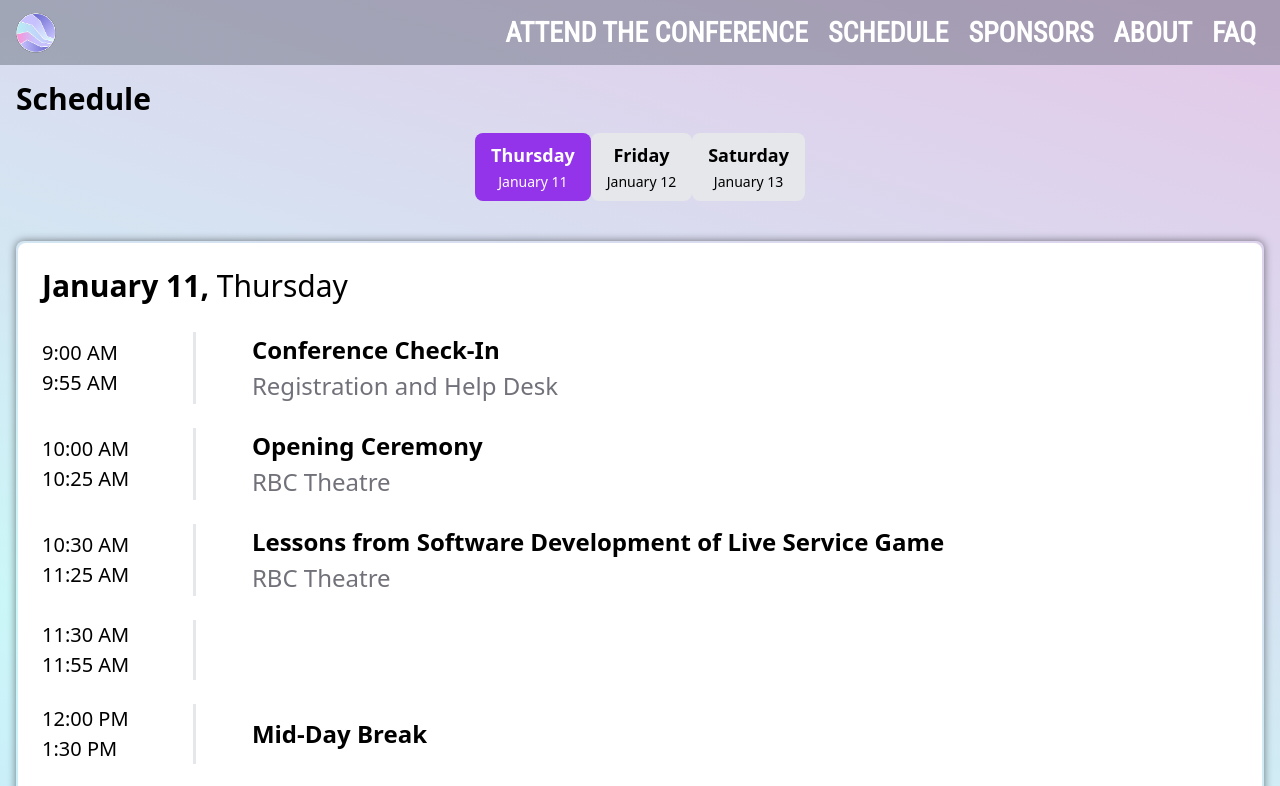
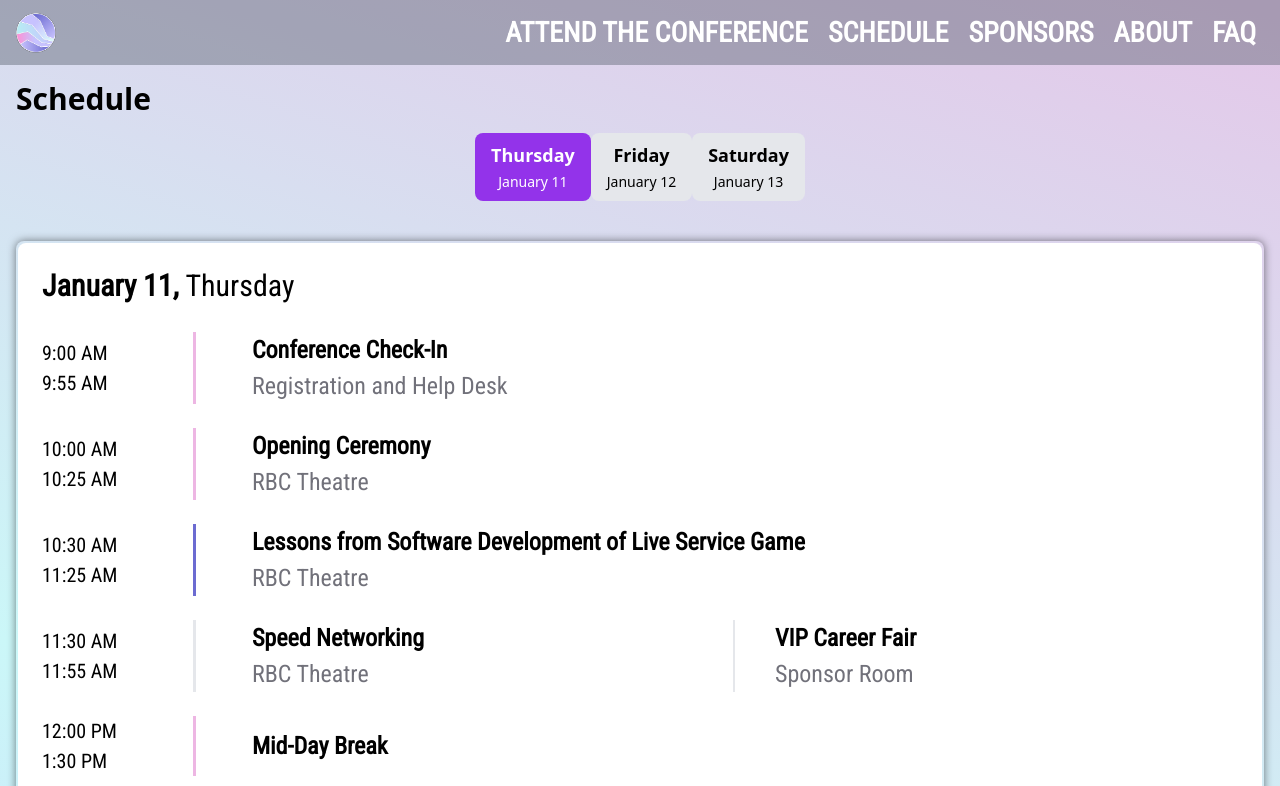
Before and after one commit to cusec/2025, a Next.js app: page /schedule in a window 1280 px wide. Shown: the top 786 px of the page. Built offline with nearby package versions, Linux system fonts and the light colour scheme.

Commit message:
feat: enhance dayschedule component with dynamic border colors based on event categories

```diff
--- a/components/Schedule/DaySchedule.tsx
+++ b/components/Schedule/DaySchedule.tsx
@@ -6,27 +6,77 @@ interface DayScheduleProps {
   scheduleData: any[];
 }
 
+const DaySchedule = ({ dayIndex, scheduleData }: DayScheduleProps) => {
+  const day = scheduleData[dayIndex];
 
-const DaySchedule = ({ dayIndex }: DayScheduleProps) => {
-  const day = scheduleData[dayIndex];
-  const colors = [
-    'border-royalPurple',
-    'border-roseQuartz',
-    'border-goldenApricot',
-  ];
+  const renderTimeColumn = (item: any, index: any) => {
+    let borderColorClass;
 
-  const renderTimeColumn = (item: any) => (
-    <div className="flex flex-col justify-center pr-4 border-r-2 md:border-r-[3px] xs:text-[20px]">
+    switch (item.category) {
+      case '1':
+        borderColorClass = 'border-[#EDB6E3]';
+        break;
+      case '2':
+        borderColorClass = 'border-[#6C6BD1]';
+        break;
+      case '3':
+        borderColorClass = 'border-[rgba(200, 195, 255, 0.975)]';
+        break;
+      default:
+        borderColorClass = 'border-[#CBF7F8]';
+    }
+
+    return (
+        <div
+          className={`flex flex-col justify-center pr-4 border-r-2 ${borderColorClass} md:border-r-[3px] xs:text-[20px] RobotoText`}
+        >
           <span>{item.start_time}</span>
           <span>{item.end_time}</span>
         </div>
       );
+  };
 
-  const renderEventInfo = (item: any, index: number) => (
+  const renderEventInfo = (item: any, index: any) => {
+    let borderColorClass;
+
+    switch (item.category) {
+      case '1':
+        borderColorClass = 'border-[#EDB6E3]';
+        break;
+      case '2':
+        borderColorClass = 'border-[#6C6BD1]';
+        break;
+      case '3':
+        borderColorClass = 'border-[rgba(200, 195, 255, 0.975)]';
+        break;
+      default:
+        borderColorClass = 'border-[#CBF7F8]';
+    }
+
+    if (item.items) {
+      return (
+        <div className="grid grid-cols-2 gap-4">
+          {item.items.map((subItem: { title: string | number | bigint | boolean | React.ReactElement<any, string | React.JSXElementConstructor<any>> | Iterable<React.ReactNode> | React.ReactPortal | Promise<React.AwaitedReactNode> | null | undefined; location: string | number | bigint | boolean | React.ReactElement<any, string | React.JSXElementConstructor<any>> | Iterable<React.ReactNode> | React.ReactPortal | Promise<React.AwaitedReactNode> | null | undefined; }, subIndex: React.Key | null | undefined) => (
             <div
-      className={`flex flex-col md:pl-10 justify-center break-words sm272:break-normal ${colors[
-        index % colors.length
-      ]}`}
+              key={subIndex}
+              className={`flex flex-col md:pl-10 justify-center break-words sm272:break-normal ${borderColorClass} RobotoText ${
+                subIndex === 0 ? '' : `border-l-2 ${borderColorClass.replace('border-', 'md:border-')}`
+              }`}
+            >
+              <h3 className="font-semibold text-[14px] xs:text-[16px] sm:text-[24px]">
+                {subItem.title}
+              </h3>
+              <p className="text-zinc-500 text-[14px] xs:text-[16px] sm:text-[24px]">
+                {subItem.location}
+              </p>
+            </div>
+          ))}
+        </div>
+      );
+    } else {
+      return (
+        <div
+          className={`flex flex-col md:pl-10 justify-center break-words sm272:break-normal ${borderColorClass} RobotoText`}
         >
           <h3 className="font-semibold text-[14px] xs:text-[16px] sm:text-[24px]">
             {item.title}
@@ -36,17 +86,19 @@ const DaySchedule = ({ dayIndex }: DayScheduleProps) => {
           </p>
         </div>
       );
+    }
+  };
 
   return (
     <div className="my-10 rounded-lg bg-gradient-to-r from-royalPurple via-roseQuartz to-goldenApricot p-[2px] shadow-[0_0px_8px_rgba(0,0,0,0.5)]">
       <div className="bg-white rounded-lg py-5 px-6">
-        <h2 className="text-[16px] md:text-[30px]">
+        <h2 className="text-[48px] md:text-[30px] RobotoText">
           <span className="font-semibold">{day.Date}, </span>
           <span>{day.Day}</span>
         </h2>
-        {day.items.map((item, index) => (
+        {day.items.map((item: any, index: React.Key | null | undefined) => (
           <div key={index} className="grid grid-cols-[minmax(50px,_1fr)_10fr] xs:grid-cols-[minmax(70px,_1fr)_10fr] sm:grid-cols-[minmax(100px,_1.5fr)_10fr] gap-4 my-6">
-            {renderTimeColumn(item)}
+            {renderTimeColumn(item, index)}
             {renderEventInfo(item, index)}
           </div>
         ))}
```
Lines whose indentation alone changed are shown as unchanged.
